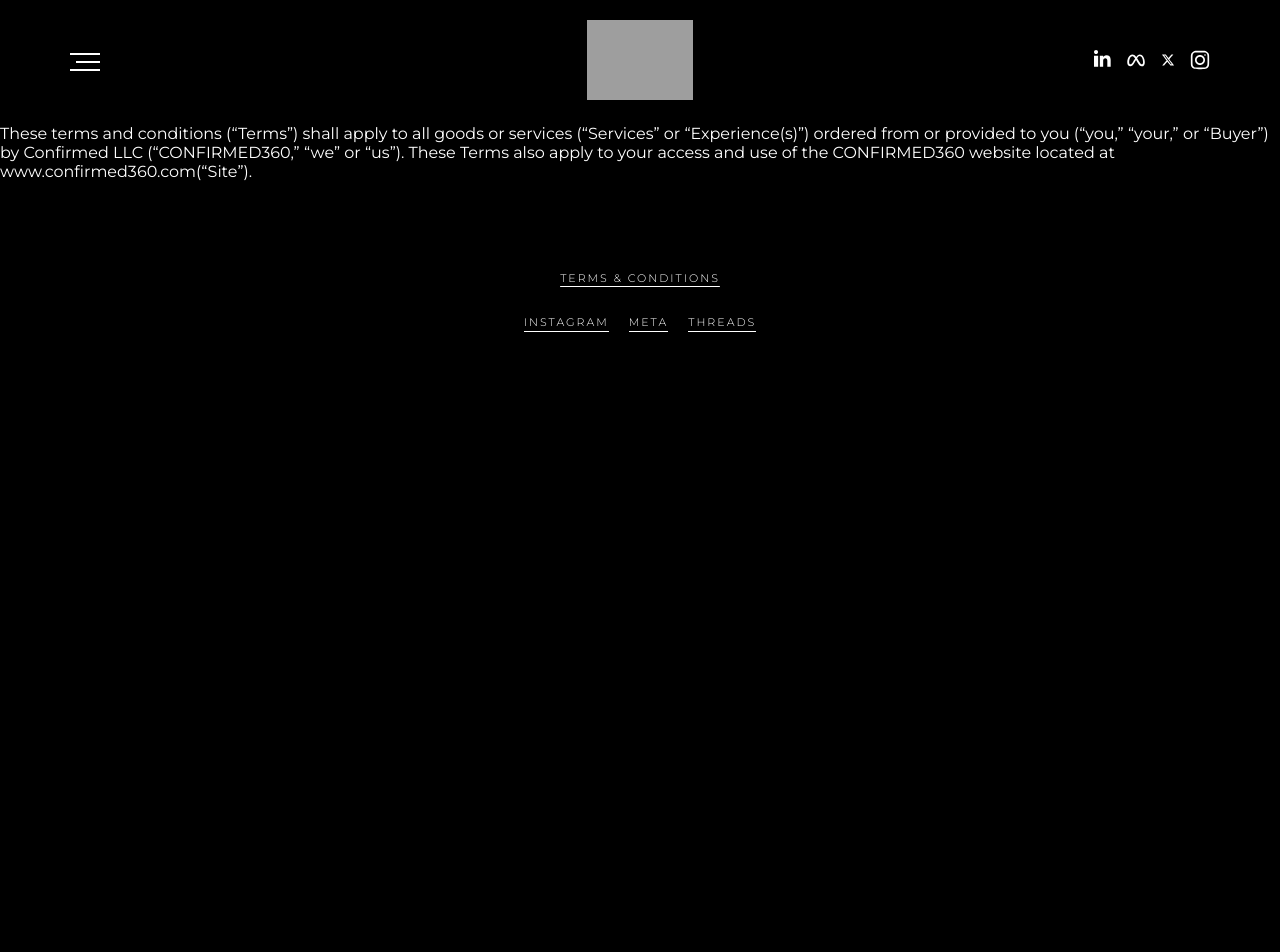
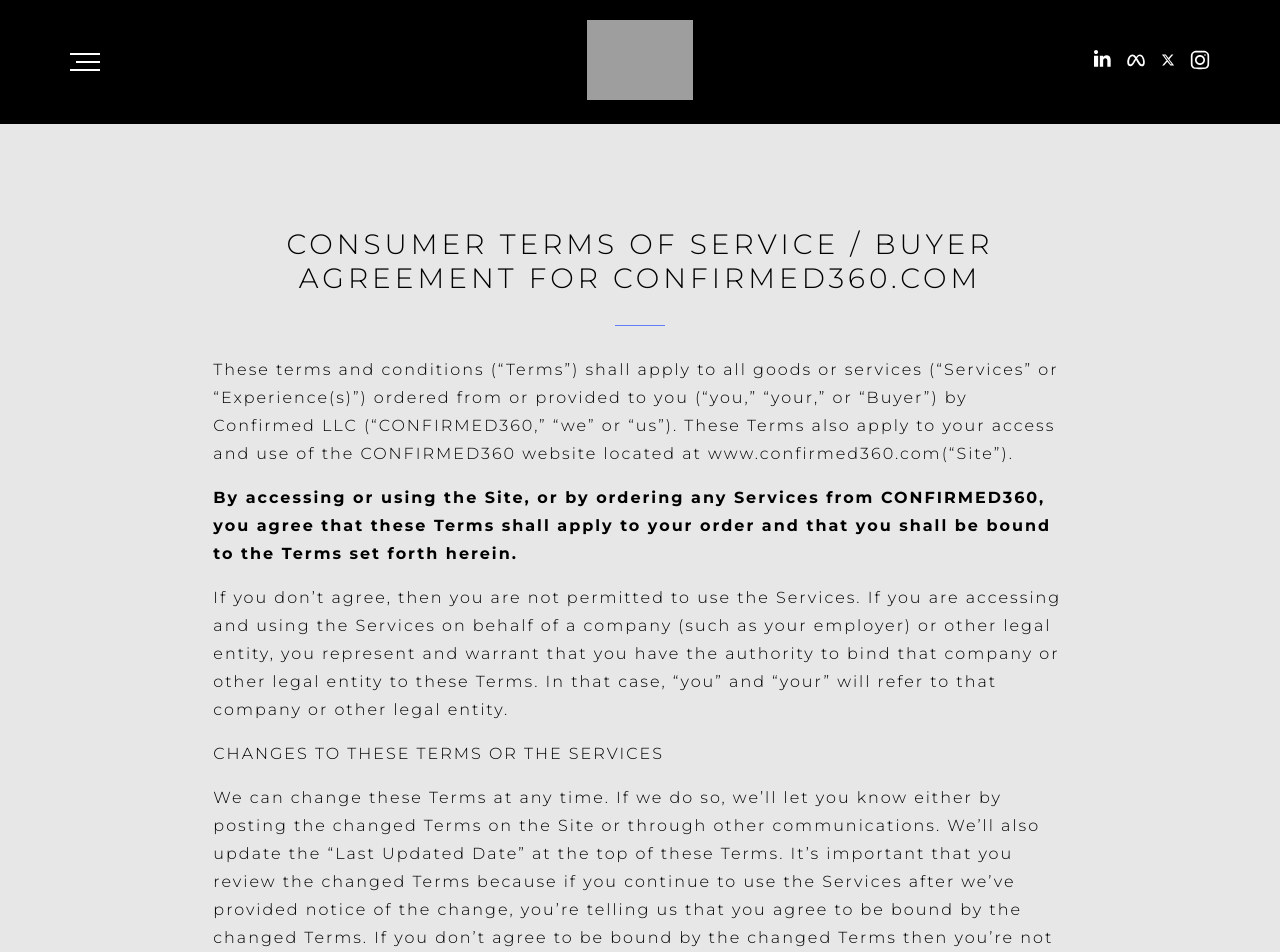
Before and after one commit to HectorGordo12/landing-ticket, a React (Vite) app: page /terms-of-service in a window 1280 px wide. Shown: the top 952 px of the page. Before the commit the page ends 800 px from the top, so only its background shows below. Built offline with nearby package versions, Linux system fonts and the light colour scheme; grey boxes are pictures that could not be loaded.

Commit message:
update terms od service page

```diff
--- a/src/pages/TermsOfService.jsx
+++ b/src/pages/TermsOfService.jsx
@@ -1,11 +1,54 @@
+import styles from "./TermsOfService.module.css";
+
 const TermsOfService = () => {
   return (
-    <div>
-      These terms and conditions (“Terms”) shall apply to all goods or services
-      (“Services” or “Experience(s)”) ordered from or provided to you (“you,”
-      “your,” or “Buyer”) by Confirmed LLC (“CONFIRMED360,” “we” or “us”). These
-      Terms also apply to your access and use of the CONFIRMED360 website
-      located at www.confirmed360.com(“Site”).{" "}
+    <div className={styles.background}>
+      <div className="main">
+        <div className="center">
+          <h2 className={styles.appellation}>
+            CONSUMER TERMS OF SERVICE / BUYER AGREEMENT FOR CONFIRMED360.COM
+          </h2>
+          <hr className={styles.line} />
+          <div className={styles.content}>
+            <p>
+              These terms and conditions (“Terms”) shall apply to all goods or
+              services (“Services” or “Experience(s)”) ordered from or provided
+              to you (“you,” “your,” or “Buyer”) by Confirmed LLC
+              (“CONFIRMED360,” “we” or “us”). These Terms also apply to your
+              access and use of the CONFIRMED360 website located at
+              www.confirmed360.com(“Site”).{" "}
+            </p>
+            <strong>
+              By accessing or using the Site, or by ordering any Services from
+              CONFIRMED360, you agree that these Terms shall apply to your order
+              and that you shall be bound to the Terms set forth herein.
+            </strong>
+            <p>
+              If you don’t agree, then you are not permitted to use the
+              Services. If you are accessing and using the Services on behalf of
+              a company (such as your employer) or other legal entity, you
+              represent and warrant that you have the authority to bind that
+              company or other legal entity to these Terms. In that case, “you”
+              and “your” will refer to that company or other legal entity.
+            </p>
+            <p>CHANGES TO THESE TERMS OR THE SERVICES</p>
+            <p>
+              We can change these Terms at any time. If we do so, we’ll let you
+              know either by posting the changed Terms on the Site or through
+              other communications. We’ll also update the “Last Updated Date” at
+              the top of these Terms. It’s important that you review the changed
+              Terms because if you continue to use the Services after we’ve
+              provided notice of the change, you’re telling us that you agree to
+              be bound by the changed Terms. If you don’t agree to be bound by
+              the changed Terms then you’re not allowed to use the Services
+              anymore. We’re always striving to make the Services better and
+              because they’re evolving over time, we may change or discontinue
+              all or any part of the Services, at any time and without notice,
+              at our discretion.
+            </p>
+          </div>
+        </div>
+      </div>
     </div>
   );
 };
--- /dev/null
+++ b/src/pages/TermsOfService.module.css
@@ -0,0 +1,27 @@
+.background {
+  background-color: #e7e7e7;
+  color: black;
+  padding: 80px 0 60px 0;
+}
+
+.appellation {
+  font-size: 28px;
+  font-weight: 300;
+  letter-spacing: 4px;
+  text-align: center;
+}
+
+.line {
+  width: 50px;
+  height: 1px;
+  margin: 30px auto;
+  background: #637cfa;
+  border: none;
+}
+
+.content {
+  font-weight: 300;
+  letter-spacing: 2px;
+  line-height: 28px;
+  font-size: 16px;
+}
```
